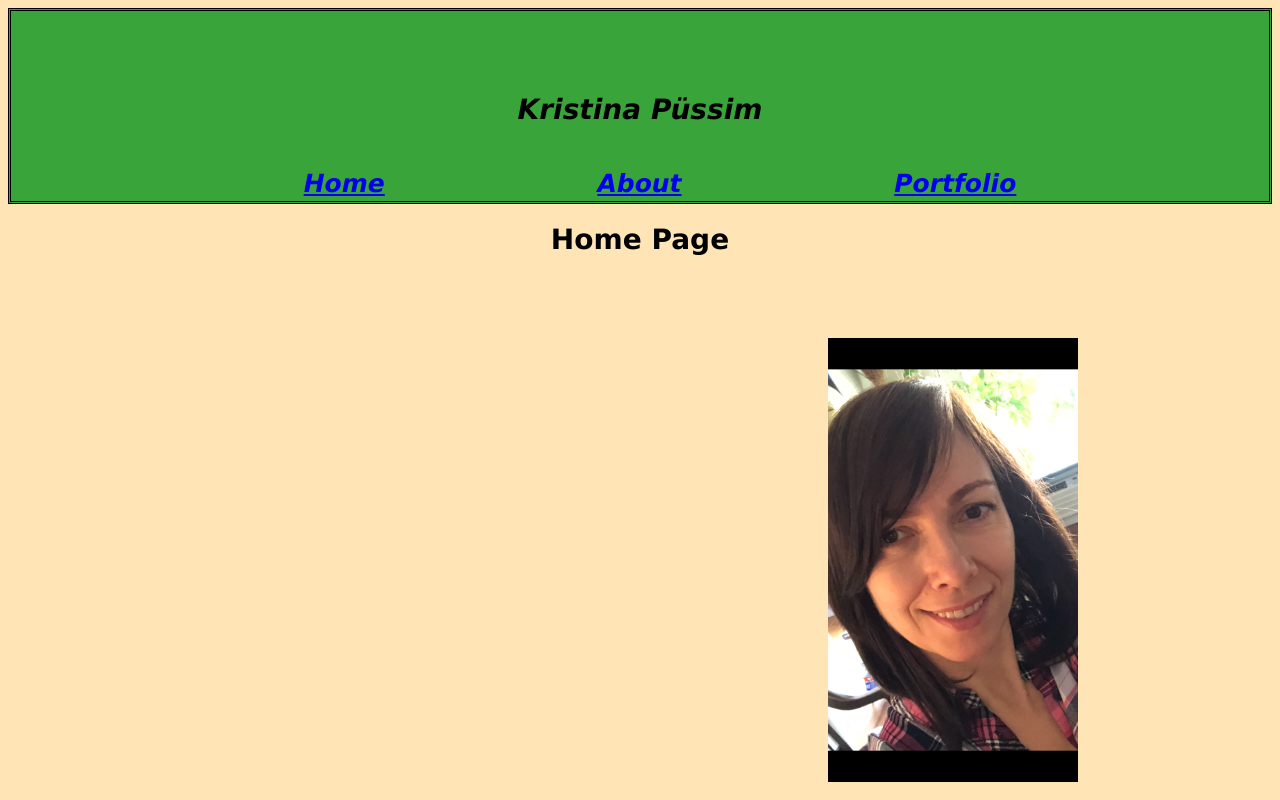
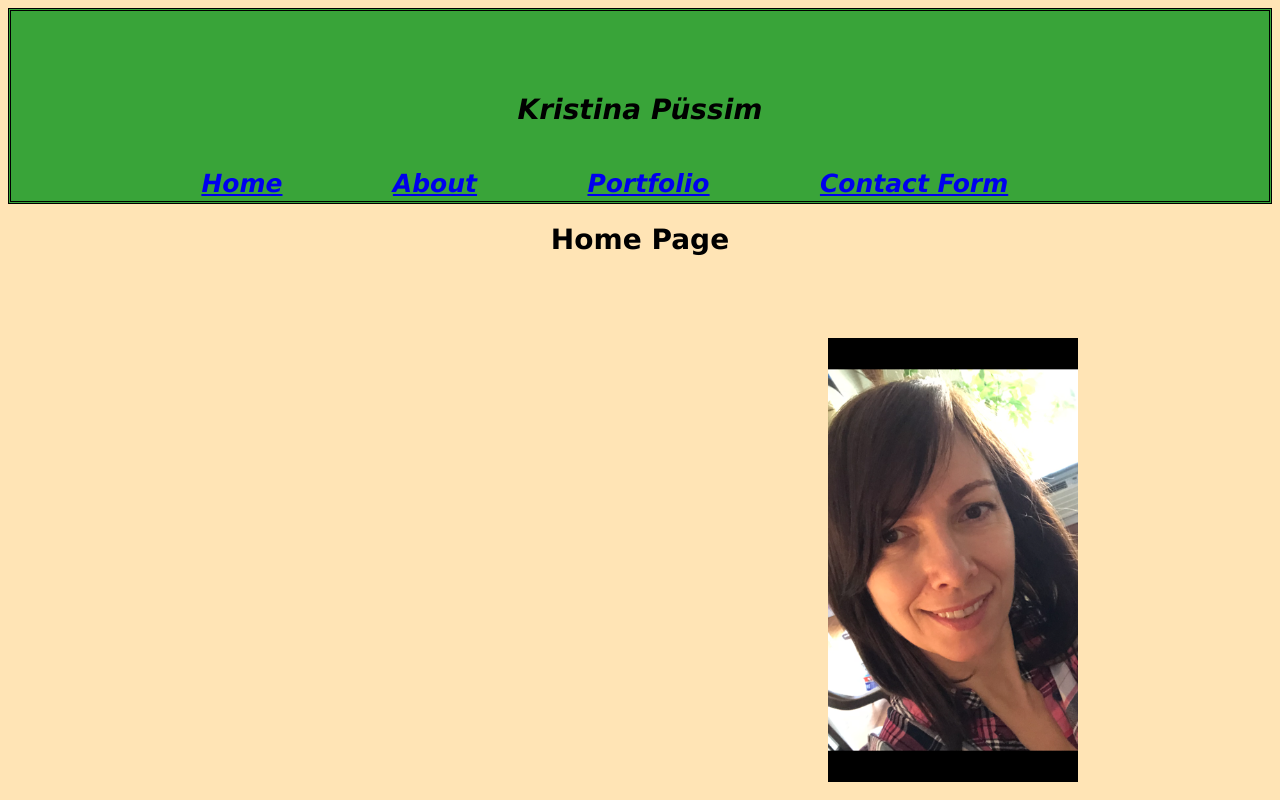
Before and after one commit to KristPS/Personal-Site, a plain HTML site: page index.html in a window 1280 px wide. Shown: the top 800 px of the page. Drawn offline with Linux system fonts and the light colour scheme.

Commit message:
Update index.html
Added contact.html

```diff
--- a/index.html
+++ b/index.html
@@ -14,6 +14,7 @@
     <li><a href="index.html">Home</a></li>
     <li><a href="about.html">About</a></li>
     <li><a href="portfolio.html">Portfolio</a></li>
+    <li><a href="contact.html">Contact Form</a><li/>
   </ul></nav>
 </header>
 <main>
```
